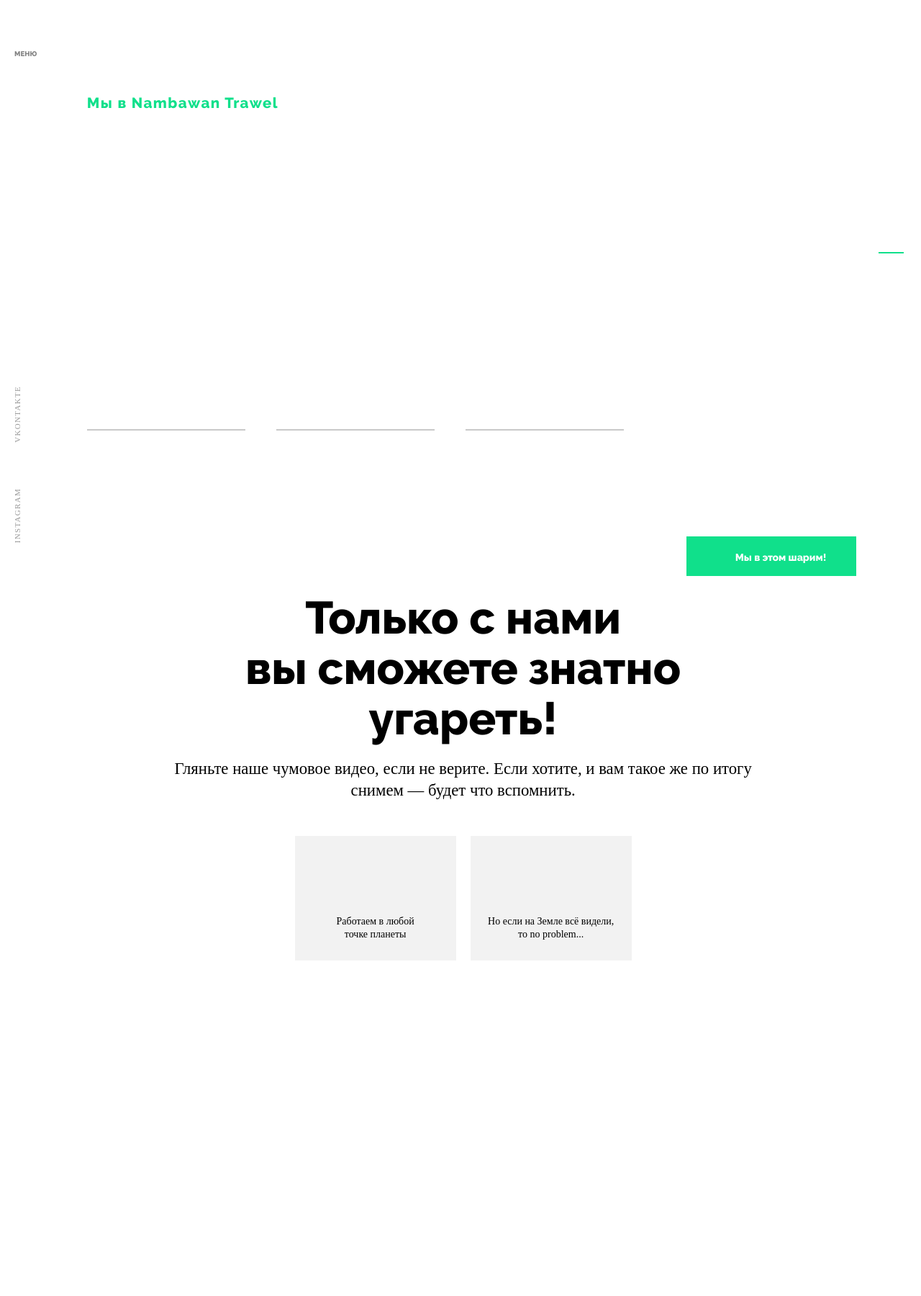
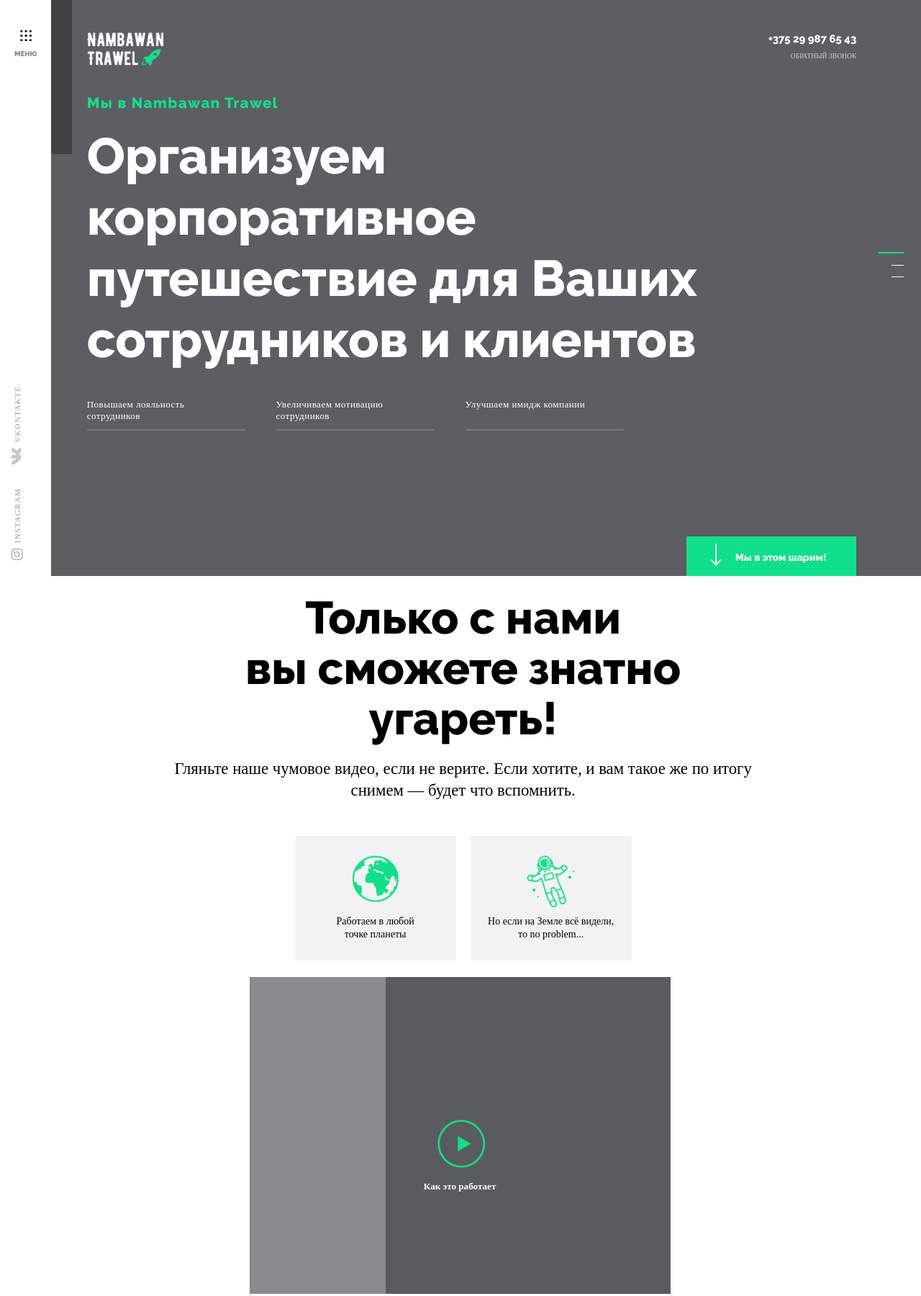
Before and after one commit to igorok-by/Nambawan, a website: page index.html in a window 1280 px wide. Shown: the top 1800 px of the page at 72% size. Drawn offline with nearby package versions, Linux system fonts and the light colour scheme; files that its build step writes are made by us from their sources; the site is published under a folder, as on GitHub Pages, so addresses that start at the root find nothing; a web font is replaced by a local one.

Commit message:
Fix img visibility

```diff
--- a/css/main.scss
+++ b/css/main.scss
@@ -23,7 +23,7 @@
     padding-left: 3.857vw;
     padding-right: 7vw;
     padding-top: 5.598vh;
-    background: url("/img/first-screen_mountain.png");
+    background: url("../img/first-screen_mountain.png");
     background-repeat: no-repeat;
     background-position: -371px -86px;
     color: $white;
@@ -42,7 +42,7 @@
     height: 100%;
     max-height: 890px;
     content: '';
-    @include img-position("/img/first-screen_overlay.png");
+    @include img-position("../img/first-screen_overlay.png");
 
     @media screen and (max-width: $tableWidth) {
       left: 0;
@@ -71,7 +71,7 @@
   width: rem(122);
   height: rem(54);
 
-  @include img-position("/img/header-logo.png");
+  @include img-position("../img/header-logo.png");
 }
 
 .first-phone {
@@ -206,7 +206,7 @@
     width: 16px;
     height: 31px;
 
-    @include img-position("/img/btn-arrow.png");
+    @include img-position("../img/btn-arrow.png");
   }
 
   &__sign--animate {
@@ -251,7 +251,7 @@
 
 .video {
   width: 45.714vw;
-  background: url("/img/second-screen_jumper.png");
+  background: url("../img/second-screen_jumper.png");
   background-repeat: no-repeat;
   background-size: cover;
   background-position: right rem(-218) top 0px;
@@ -274,7 +274,7 @@
     min-width: 350px;
     height: 100%;
     content: '';
-    @include img-position("/img/second-screen_overlay.png");
+    @include img-position("../img/second-screen_overlay.png");
   }
 }
 
@@ -308,7 +308,7 @@
     height: rem(76);
     transition: all .2s ease-in-out;
 
-    @include img-position("/img/play-btn.png");
+    @include img-position("../img/play-btn.png");
   }
 
   &__dscr {
@@ -430,14 +430,14 @@
   }
 
   &__sign--world {
-    @include img-position("/img/feat-world.png");
+    @include img-position("../img/feat-world.png");
   }
 
   &__sign--space {
     width: rem(77);
     height: rem(82);
 
-    @include img-position("/img/feat-space.png");
+    @include img-position("../img/feat-space.png");
   }
 
   &__dscr {
@@ -519,11 +519,11 @@
   }
 
   &__photo--snow {
-    @include img-position("/img/gallery-snow.png");
+    @include img-position("../img/gallery-snow.png");
   }
 
   &__photo--sea {
-    @include img-position("/img/gallery-sea.png");
+    @include img-position("../img/gallery-sea.png");
   }
 
   &__dscr {
@@ -581,7 +581,7 @@
   &__left {
     width: rem(40);
     height: rem(60);
-    @include img-position("/img/btn-arrow_left.png");
+    @include img-position("../img/btn-arrow_left.png");
     background-size: auto;
     transition: all .2s ease-in-out;
   }
@@ -589,7 +589,7 @@
   &__right {
     width: rem(40);
     height: rem(60);
-    @include img-position("/img/btn-arrow_right.png");
+    @include img-position("../img/btn-arrow_right.png");
     background-size: auto;
     transition: all .2s ease-in-out;
   }
@@ -789,7 +789,7 @@
     height: rem(17);
     margin: 0 auto;
 
-    @include img-position("/img/logo-menu.png");
+    @include img-position("../img/logo-menu.png");
   }
 
   &__dscr {
@@ -842,7 +842,7 @@
     width: 25px;
     height: 15px;
 
-    @include img-position("/img/logo-vk.png");
+    @include img-position("../img/logo-vk.png");
   }
 }
 
@@ -853,7 +853,7 @@
     width: 17px;
     height: 17px;
 
-    @include img-position("/img/logo-inst.png");
+    @include img-position("../img/logo-inst.png");
   }
 }
 /*-------end--------*/
```
Also changed, not shown: css/main.css.
